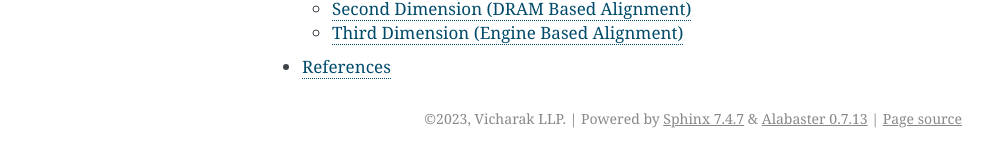
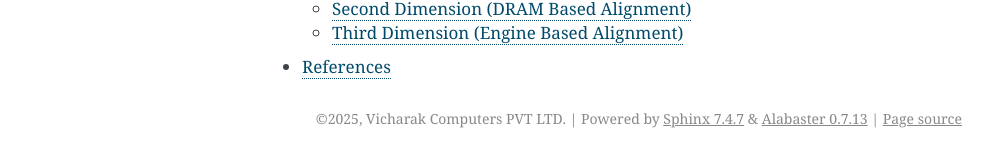
Before and after one commit to Dev-X25874/Gati, a Sphinx documentation site: the page built from docs/source/index.rst, in a window 1280 px wide. Shown: the part 935-1090 px from the top of the page, without its empty margins (148-1141 px from the left). Built offline with Sphinx 7.4.7, drawn with Linux system fonts in a browser that asks for light colours.

```diff
--- a/docs/source/conf.py
+++ b/docs/source/conf.py
@@ -7,8 +7,8 @@
 # https://www.sphinx-doc.org/en/master/usage/configuration.html#project-information
 
 project = 'Gati'
-copyright = '2023, Vicharak LLP'
-author = 'Shreeyash Pandey'
+copyright = '2025, Vicharak Computers PVT LTD'
+author = 'Vicharak'
 
 # -- General configuration ---------------------------------------------------
 # https://www.sphinx-doc.org/en/master/usage/configuration.html#general-configuration
```
